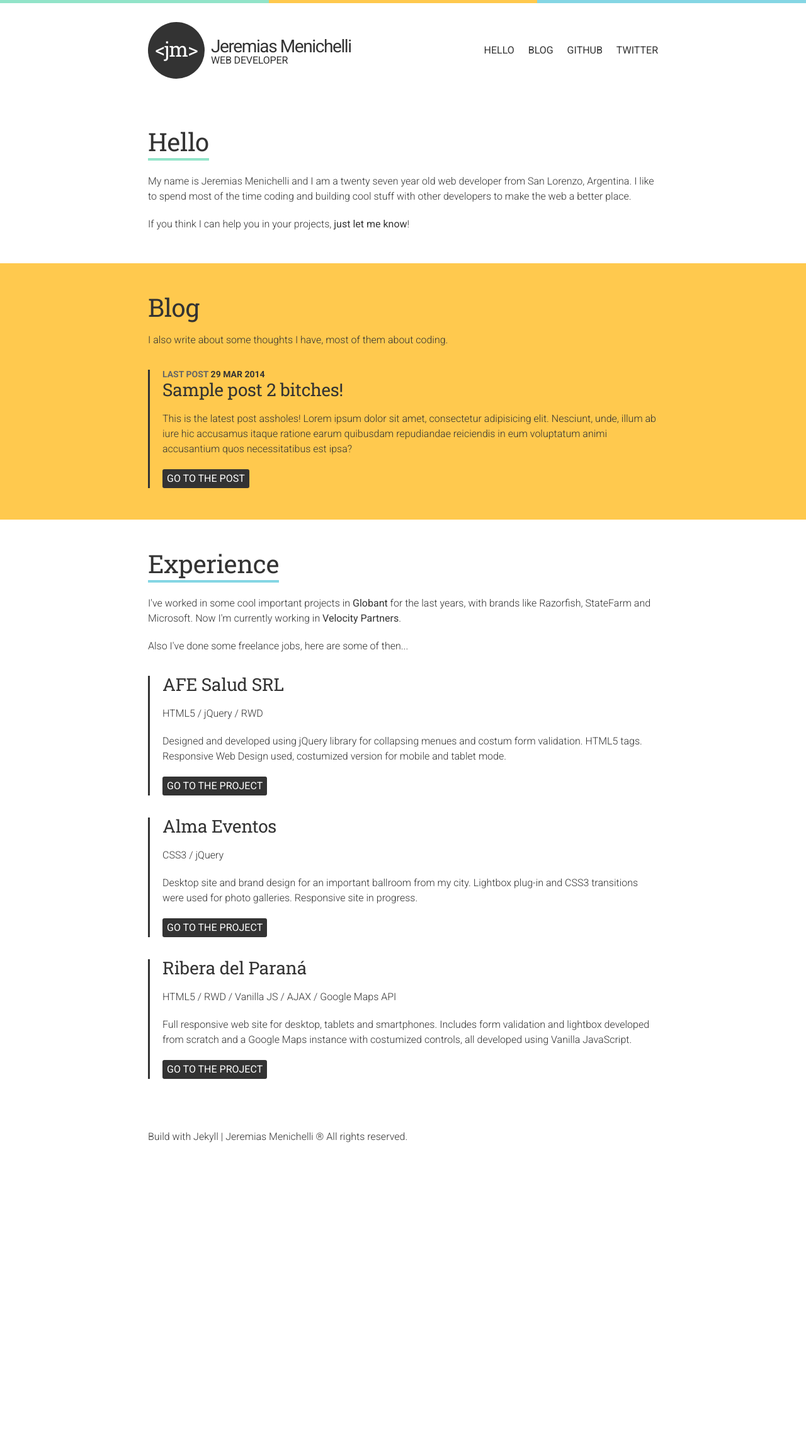
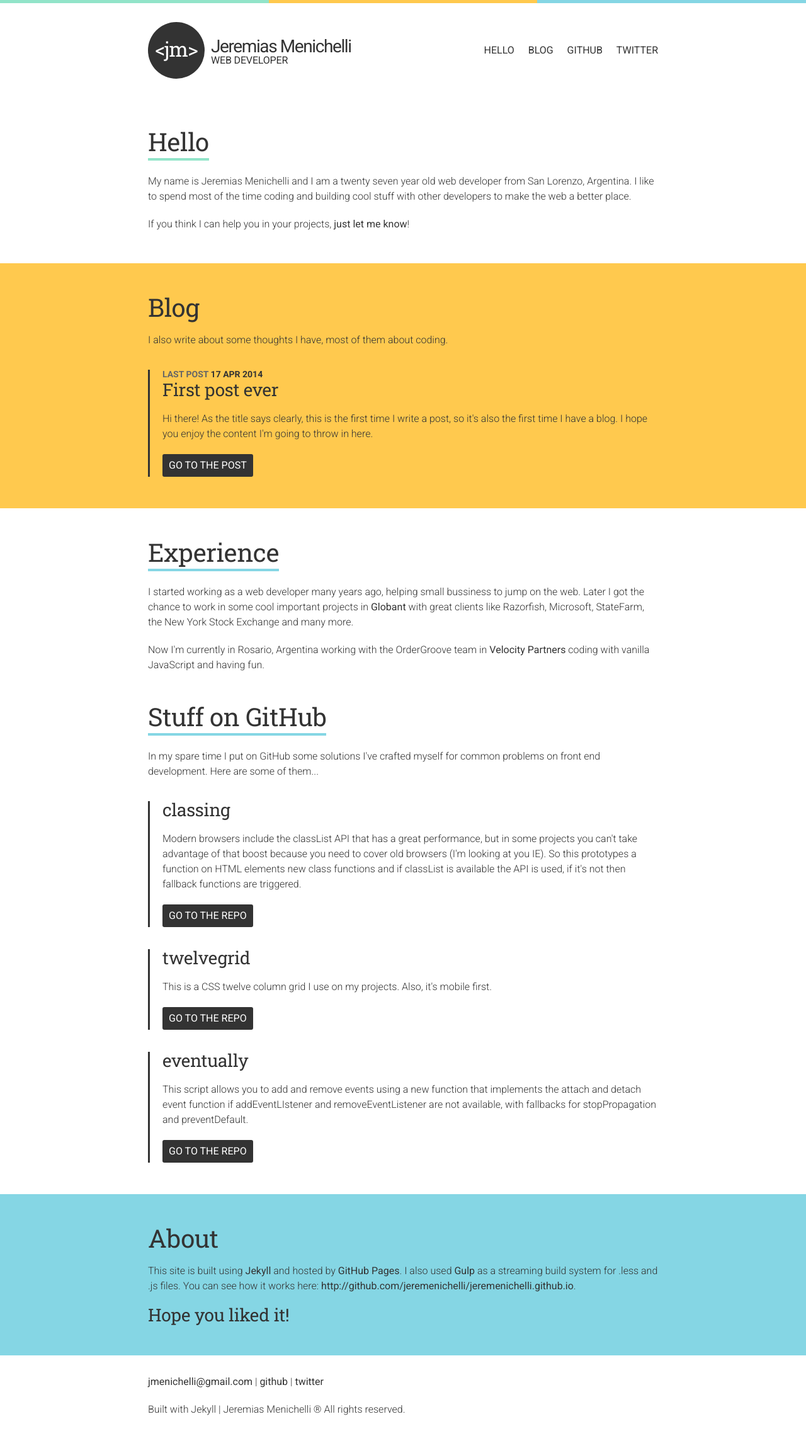
Before and after one commit to jeremenichelli/jeremenichelli.github.io, a Jekyll site: the page built from index.html, in a window 1280 px wide. Shown: the whole page at 63% size. Built offline with Jekyll 4.4.1, drawn with Linux system fonts in a browser that asks for light colours; before the commit the page ends 1847 px from its top, so only the background shows below that.

Commit message:
Design and content finished. First sample post

```diff
--- a/_includes/footer.html
+++ b/_includes/footer.html
@@ -1,6 +1,17 @@
+	<section class="about">
+		<div class="container clearfix">
+			<h2>About</h2>
+			<p>This site is built using <a href="http://www.jekyllrb.com" target="_blank">Jekyll</a> and hosted by <a href="http://pages.github.com" target="_blank">GitHub Pages</a>. I also used <a href="http://www.gulpjs.com" target="_blank">Gulp</a> as a streaming build system for .less and .js files. You can see how it works here: <a href="http://github.com/jeremenichelli/jeremenichelli.github.io" target="_blank">http://github.com/jeremenichelli/jeremenichelli.github.io</a>.</p>
+			<h3>Hope you liked it!</h3>
+		</div>
+	</section>
+
 	<footer>
 		<div class="container">
-				<p class="rights">Build with Jekyll | Jeremias Menichelli &reg; All rights reserved.</p>
+			<p><a href="mailto:jmenichelli@gmail.com">jmenichelli@gmail.com</a> |
+			   <a href="http://github.com/jeremenichelli">github</a> |
+			   <a href="http://twitter.com/jeremenichelli">twitter</a></p>
+			<p class="rights">Built with Jekyll | Jeremias Menichelli &reg; All rights reserved.</p>
 		</div>
 	</footer>
 
--- a/_includes/header.html
+++ b/_includes/header.html
@@ -15,7 +15,6 @@
 	</div>
 	<header>
 		<div class="container clearfix">
-			<!-- <img src="/assets/img/avatar.jpg" class="avatar" alt=""> -->
 			<div class="logo">&lt;jm&gt;</div>
 			<div class="brand">
 				<h1 class="name">Jeremias Menichelli</h1>
--- a/_layouts/post.html
+++ b/_layouts/post.html
@@ -8,6 +8,10 @@
 		</span>
 
 		<h2><span>{{ page.title }}</span></h2>
+		{% if page.resume %}
+			<p>{{ page.resume }}</p>
+		{% endif %}
+
 		{{ content }}
 	</div>
 </section>
--- a/_posts/2014-03-15-sample-post.html
+++ /dev/null
@@ -1,8 +0,0 @@
----
-layout: post
-title: Sample post
-resume: Lorem ipsum dolor sit amet, consectetur adipisicing elit. Nemo, ullam.
----
-
-<p>Lorem ipsum dolor sit amet, consectetur adipisicing elit. Nemo, ullam.</p>
-<p>Lorem ipsum dolor sit amet, consectetur adipisicing elit. Ratione, similique, unde, tempore nihil accusamus quasi magni error perspiciatis quas aperiam facilis libero illo autem ex dolorem laboriosam mollitia nesciunt a.</p>
--- a/_posts/2014-03-29-sample-post-2.html
+++ /dev/null
@@ -1,8 +0,0 @@
----
-layout: post
-title: Sample post 2 bitches!
-resume: This is the latest post assholes! Lorem ipsum dolor sit amet, consectetur adipisicing elit. Nesciunt, unde, illum ab iure hic accusamus itaque ratione earum quibusdam repudiandae reiciendis in eum voluptatum animi accusantium quos necessitatibus est ipsa?
----
-
-<p>Lorem ipsum dolor sit amet, consectetur adipisicing elit. Nemo, ullam.</p>
-<p>Lorem ipsum dolor sit amet, consectetur adipisicing elit. Ratione, similique, unde, tempore nihil accusamus quasi magni error perspiciatis quas aperiam facilis libero illo autem ex dolorem laboriosam mollitia nesciunt a.</p>
--- /dev/null
+++ b/_posts/2014-04-17-first-post-ever.html
@@ -0,0 +1,7 @@
+---
+layout: post
+title: First post ever
+resume: Hi there! As the title says clearly, this is the first time I write a post, so it's also the first time I have a blog. I hope you enjoy the content I'm going to throw in here.
+---
+<p>Most of the post (if not all of them) will be about coding. I'm a front end developer and it's being an amazing journey so far, so I'm planning to share with you the things I thing that can be useful to other developers.</p>
+<p>See you around!</p>
--- a/index.html
+++ b/index.html
@@ -34,25 +34,26 @@ layout: default
 <section class="main">
 	<div class="container">
 		<h2><span>Experience</span></h2>
-		<p>I've worked in some cool important projects in <a href="http://www.globant.com" target="_blank">Globant</a> for the last years, with brands like Razorfish, StateFarm and Microsoft. Now I'm currently working in <a href="http://www.velocitypartners.net/" target="_blank">Velocity Partners</a>.</p>
-		<p>Also I've done some freelance jobs, here are some of then...</p>
+		<p>I started working as a web developer many years ago, helping small bussiness to jump on the web. Later I got the chance to work in some cool important projects in <a href="http://www.globant.com" target="_blank">Globant</a> with great clients like Razorfish, Microsoft, StateFarm, the New York Stock Exchange and many more.</p>
+		<p>Now I'm currently in Rosario, Argentina working with the OrderGroove team in <a href="http://www.velocitypartners.net/" target="_blank">Velocity Partners</a> coding with vanilla JavaScript and having fun.</p>
+	</div>
+	<div class="container">
+		<h2><span>Stuff on GitHub</span></h2>
+		<p>In my spare time I put on GitHub some solutions I've crafted myself for common problems on front end development. Here are some of them...</p>
 		<div class="card-highlight">
-			<h3>AFE Salud SRL</h3>
-			<p>HTML5 / jQuery / RWD</p>
-			<p>Designed and developed using jQuery library for collapsing menues and costum form validation. HTML5 tags. Responsive Web Design used, costumized version for mobile and tablet mode.</p>
-			<a href="http://www.afesalud.com.ar" target="_blank" class="cta-btn">Go to the project</a>
+			<h3>classing</h3>
+			<p>Modern browsers include the classList API that has a great performance, but in some projects you can't take advantage of that boost because you need to cover old browsers (I'm looking at you IE). So this prototypes a function on HTML elements new class functions and if classList is available the API is used, if it's not then fallback functions are triggered.</p>
+			<a href="https://github.com/jeremenichelli/classing" class="cta-btn" target="_blank">Go to the repo</a>
 		</div>
 		<div class="card-highlight">
-			<h3>Alma Eventos</h3>
-			<p>CSS3 / jQuery</p>
-			<p>Desktop site and brand design for an important ballroom from my city. Lightbox plug-in and CSS3 transitions were used for photo galleries. Responsive site in progress.</p>
-			<a href="http://www.almaeventos.com" target="_blank" class="cta-btn">Go to the project</a>
+			<h3>twelvegrid</h3>
+			<p>This is a CSS twelve column grid I use on my projects. Also, it's mobile first.</p>
+			<a href="https://github.com/jeremenichelli/twelvegrid" class="cta-btn" target="_blank">Go to the repo</a>
 		</div>
 		<div class="card-highlight">
-			<h3>Ribera del Paraná</h3>
-			<p>HTML5 / RWD / Vanilla JS / AJAX / Google Maps API</p>
-			<p>Full responsive web site for desktop, tablets and smartphones. Includes form validation and lightbox developed from scratch and a Google Maps instance with costumized controls, all developed using Vanilla JavaScript.</p>
-			<a href="http://www.riberadelparana.com" target="_blank" class="cta-btn">Go to the project</a>
+			<h3>eventually</h3>
+			<p>This script allows you to add and remove events using a new function that implements the attach and detach event function if addEventLIstener and removeEventListener are not available, with fallbacks for stopPropagation and preventDefault.</p>
+			<a href="https://github.com/jeremenichelli/eventually" class="cta-btn" target="_blank">Go to the repo</a>
 		</div>
 	</div>
 </section>
```
Also changed, not shown: assets/css/styles.less (+31 -22 lines), assets/css/styles.min.css.
